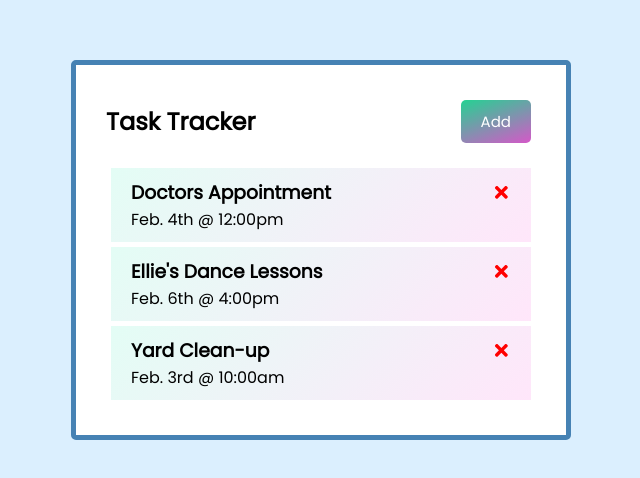
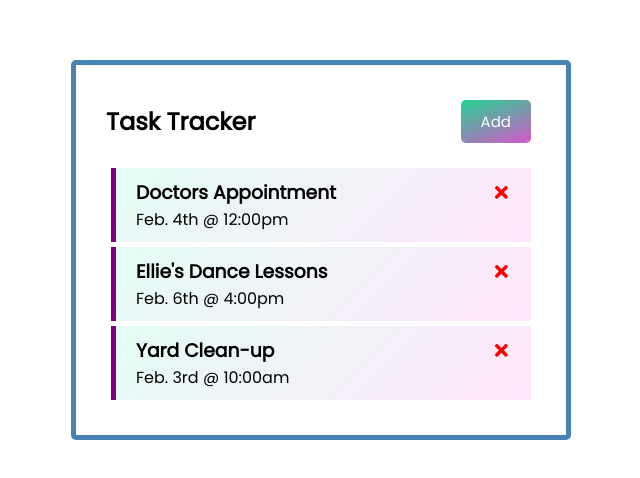
Before and after one commit to cdsalty/TaskTracker, a React (Create React App) app: page / in a window 1280 px wide. Shown: the top 478 px of the page, without its empty margins (319-959 px from the left). Built offline with nearby package versions, Linux system fonts and the light colour scheme.

Commit message:
reminder functionality and notifification styling complete

```diff
--- a/src/App.js
+++ b/src/App.js
@@ -26,12 +26,13 @@ const App = () => {
 
   // Toggle Task Reminder: Allow user the ability to double click to create/set a reminder and put a border around it that identifies it as a "reminder"
   const taskReminder = id => {
-    console.log(id);
-    // setTasks(
-    //   tasks.map(task => {
-    //     task.id === id ? { ...task, reminder: !task.reminder } : task;
-    //   })
-    // );
+    // console.log(id);
+    // if task.id matches the id double clicked, spread all the task and change ONLY the reminder of the current state to it's opposite value; otherwise, do nothing and continue to show the task as always(no change). (why not null instad of returning the task?)
+    setTasks(
+      tasks.map(task =>
+        task.id === id ? { ...task, reminder: !task.reminder } : task
+      )
+    );
   };
 
   // Delete Task
--- a/src/components/Task.js
+++ b/src/components/Task.js
@@ -2,7 +2,10 @@ import { FaTimes } from "react-icons/fa";
 
 const Task = ({ task, onDelete, onToggle }) => {
   return (
-    <div className="task" onDoubleClick={() => onToggle(task.id)}>
+    <div
+      className={`task ${task.reminder ? "reminder" : ""}`}
+      onDoubleClick={() => onToggle(task.id)}
+    >
       <h3>
         {task.text}{" "}
         <FaTimes
@@ -23,6 +26,10 @@ export default Task;
 
       i n s t e a d
 
-  <div className="task" onDoubleClick={(id) => taskReminder(task.id)}>
+  <div className="task" onDoubleClick={() => onToggle(task.id)}>
+    - since I need the id, I had to use a function instead of directly assigning the function
+
+  MAKE SURE TO ADD 'ONTOGGLE' IN THE  M A I N   D I V
+
 
 */
--- a/src/index.css
+++ b/src/index.css
@@ -8,7 +8,7 @@
 
 body {
   font-family: "Poppins", sans-serif;
-  background-color: rgba(141, 205, 254, 0.31);
+  background-color: rgb(255, 255, 255);
 }
 
 .container {
@@ -16,7 +16,7 @@ body {
   margin: 60px auto;
   overflow: auto;
   min-height: 300px;
-  background-color: white;
+  /* background-color: rgba(125, 126, 124, 0.502); */
   border: 5px solid steelblue;
   padding: 30px;
   border-radius: 5px;
```
Also changed, not shown: 1 other file (tests, documents, lock files or other folders).
